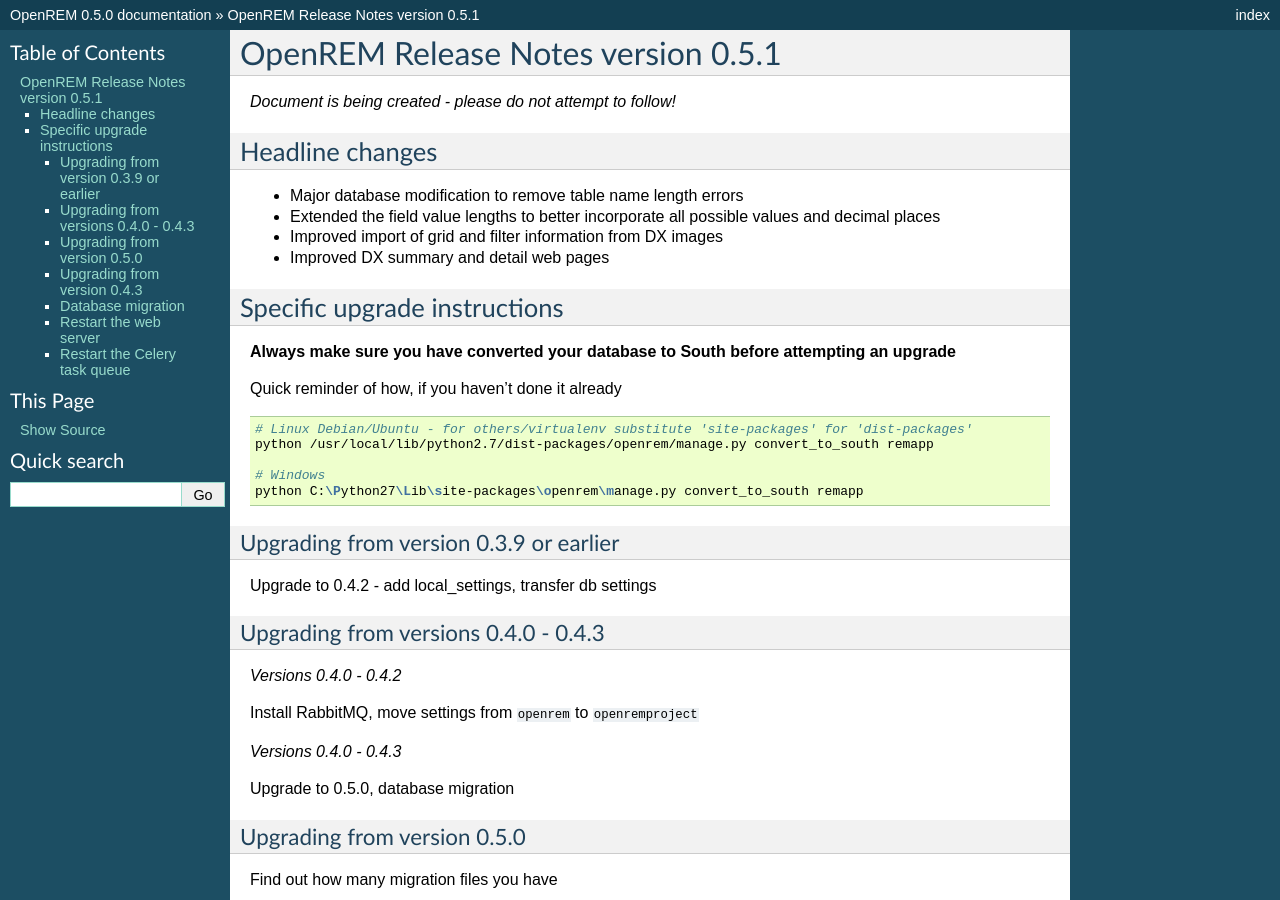
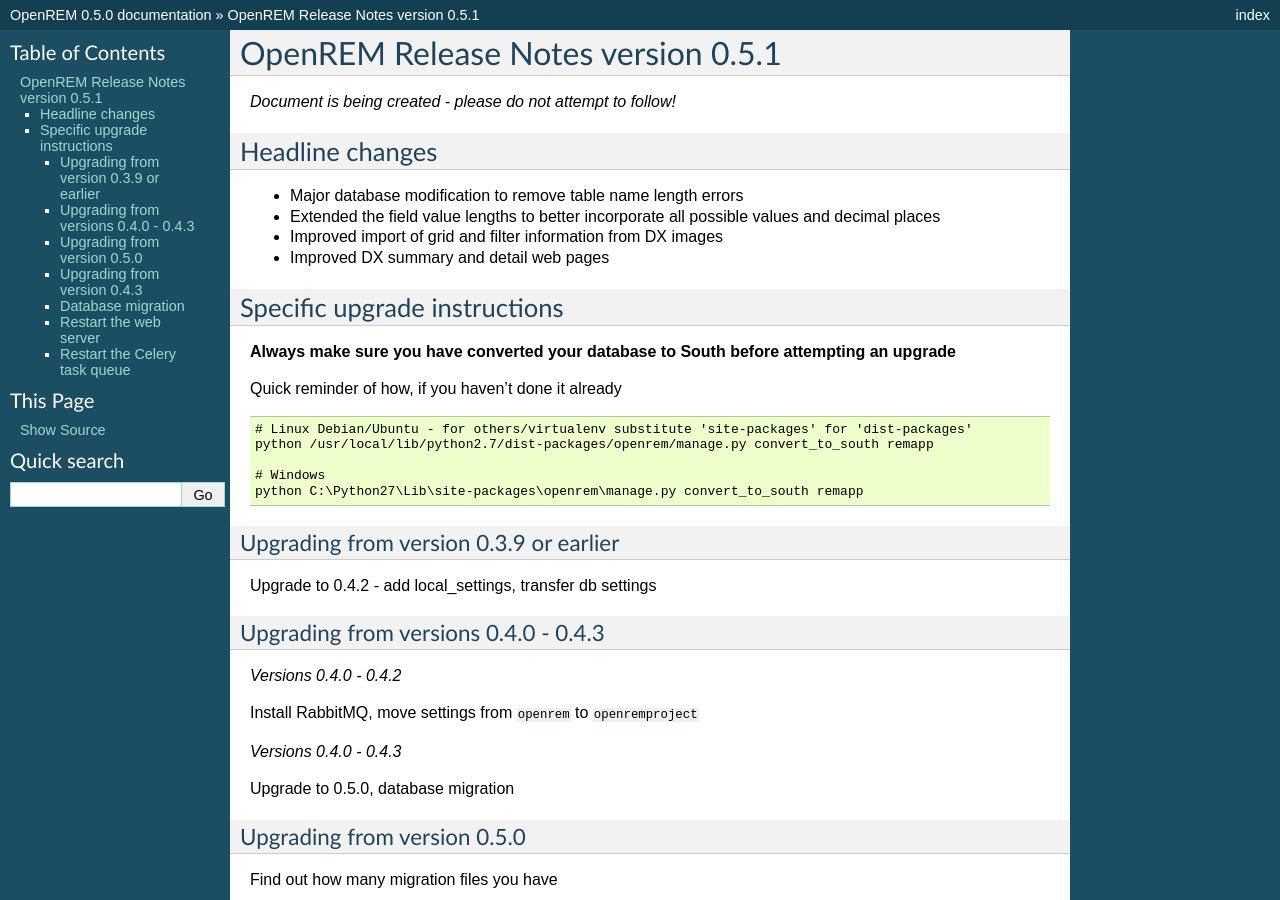
Before and after one commit to ckswilliams/modOpenREM, a Sphinx documentation site: the page built from docs/release-0.5.1.rst, in a window 1280 px wide and 900 px high. Built offline with Sphinx 7.4.7, drawn with Linux system fonts in a browser that asks for light colours; some of the changed lines change nothing that is shown.

Commit message:
Trying windows batch file encoding to see if it ignores the back slash

```diff
--- a/docs/release-0.5.1.rst
+++ b/docs/release-0.5.1.rst
@@ -19,7 +19,7 @@
 
 Quick reminder of how, if you haven't done it already
 
-.. sourcecode:: bash
+.. sourcecode:: bat
 
     # Linux Debian/Ubuntu - for others/virtualenv substitute 'site-packages' for 'dist-packages'
     python /usr/local/lib/python2.7/dist-packages/openrem/manage.py convert_to_south remapp
```
